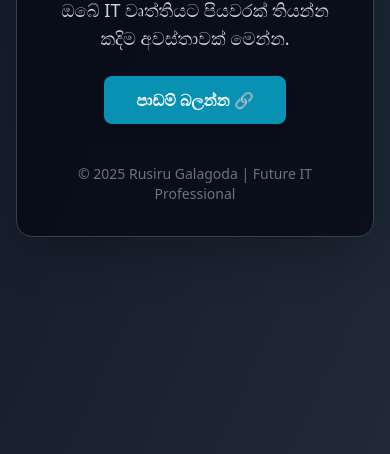
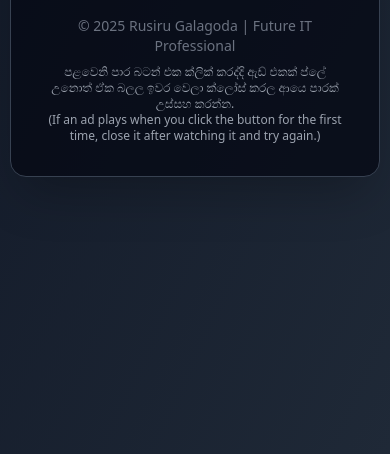
Before and after one commit to Lahiru-Rasanjaya/Cybersecurity, a plain HTML site: page index.html in a window 390 px wide. Shown: the part 390-844 px from the top of the page. Drawn offline with nearby package versions, Linux system fonts and the light colour scheme.

Commit message:
new Update-add new add web urls and redesign mobile resposive

```diff
--- a/index.html
+++ b/index.html
@@ -5,19 +5,121 @@
     <meta name="viewport" content="width=device-width, initial-scale=1.0" />
     <title>Cybersecurity පාඩම්</title>
     <script src="https://cdn.tailwindcss.com"></script>
+    <style>
+      body {
+        margin: 0;
+        padding: 0;
+      }
+
+      .container {
+        display: flex;
+        justify-content: space-between;
+        align-items: flex-start;
+        min-height: 100vh;
+        padding: 20px;
+      }
+
+      .leftContainer,
+      .rightContainer {
+        flex: 1;
+        display: flex;
+        justify-content: center;
+        align-items: flex-start;
+        max-width: 250px; /* ad box එක screen එකෙන් පිටවෙන්න එපා */
+      }
+
+      .centerContainer {
+        flex: 2;
+        display: flex;
+        justify-content: center;
+        align-items: flex-start;
+      }
+
+    /* --- Mobile view styles --- */
+@media (max-width: 768px) {
+  .container {
+    display: flex;
+    flex-direction: column;
+    align-items: center; /* මැදට align වෙන්න */
+    padding: 10px;
+  }
+
+  .leftContainer,
+  .rightContainer {
+    order: unset; /* එකක් උඩ - එකක් යට */
+    width: 100%;  /* screen width එකට fit වෙන්න */
+    max-width: 100%; /* pitaita gihin යන්න එපා */
+    margin-bottom: 15px;
+  }
+
+  .centerContainer {
+    order: 2;
+    width: 100%;
+    max-width: 100%;
+  }
+
+  .leftContainer {
+    order: 1; /* උඩින් */
+  }
+
+  .rightContainer {
+    order: 3; /* යටින් */
+  }
+}
+
+    </style>
   </head>
-<body class="bg-gradient-to-br from-gray-900 to-gray-800 text-white min-h-screen flex items-center justify-center px-4">
+  <body class="bg-gradient-to-br from-gray-900 to-gray-800 text-white">
+    <div class="container">
+      <!-- Left Section (mobile top) -->
+      <div class="leftContainer">
+        <script
+          async="async"
+          data-cfasync="false"
+          src="//pl27724644.revenuecpmgate.com/3f3c0c0cce4397abab899fa968eb37e4/invoke.js"
+        ></script>
+        <div id="container-3f3c0c0cce4397abab899fa968eb37e4"></div>
+      </div>
 
-  <div class="bg-gray-950 bg-opacity-70 p-8 rounded-2xl shadow-2xl max-w-xl w-full text-center border border-gray-700">
-    <h1 class="text-4xl font-extrabold text-cyan-400 mb-4">🔐 Cybersecurity පාඩම්</h1>
-    <p class="text-gray-300 text-lg mb-6">ඔබේ IT වෘත්තියට පියවරක් තියන්න කදිම අවස්තාවක් මෙන්න.</p>
+      <!-- Center Section -->
+      <div class="centerContainer">
+        <div
+          class="bg-gray-950 bg-opacity-70 p-8 rounded-2xl shadow-2xl max-w-xl w-full text-center border border-gray-700"
+        >
+          <h1 class="text-4xl font-extrabold text-cyan-400 mb-4">
+            🔐 Cybersecurity පාඩම්
+          </h1>
+          <p class="text-gray-300 text-lg mb-6">
+            ඔබේ IT වෘත්තියට පියවරක් තියන්න කදිම අවස්තාවක් මෙන්න.
+          </p>
 
-    <button onclick="handleClick()"
-      class="bg-cyan-600 hover:bg-cyan-700 text-white font-bold py-3 px-8 rounded-lg transition duration-300 shadow-lg">
+          <button
+            onclick="handleClick()"
+            class="bg-cyan-600 hover:bg-cyan-700 text-white font-bold py-3 px-8 rounded-lg transition duration-300 shadow-lg"
+          >
             පාඩම් බලන්න 🔗
           </button>
 
-    <p class="mt-10 text-sm text-gray-500">© 2025 Rusiru Galagoda | Future IT Professional</p>
+          <p class="mt-10 text-sm text-gray-500">
+            © 2025 Rusiru Galagoda | Future IT Professional
+          </p>
+          <div class="text-xs text-gray-400 mt-2">
+            පළවෙනි පාර බටන් එක ක්ලික් කරද්දි ඇඩ් එකක් ප්ලේ උනොත් ඒක බලල ඉවර වෙලා ක්ලෝස් කරල ආයෙ පාරක් උස්සහ කරන්න.<br />
+            (If an ad plays when you click the button for the first time, close
+            it after watching it and try again.)
+          </div>
+        </div>
+      </div>
+
+      <!-- Right Section (mobile bottom) -->
+      <div class="rightContainer">
+        <script
+          async="async"
+          data-cfasync="false"
+          src="//pl27724600.revenuecpmgate.com/9f5a991fe18dd7211e98fe6ea7d45c28/invoke.js"
+        ></script>
+        <div id="container-9f5a991fe18dd7211e98fe6ea7d45c28"></div>
+      </div>
     </div>
 
     <script>
@@ -25,12 +127,16 @@
 
       function handleClick() {
         if (!clickedOnce) {
-        // First click – open ad only
-        window.open("https://www.profitableratecpm.com/yy2p3bs9?key=053c75bb4e9e2399b5c4b42be5007cc2", "_blank");
+          window.open(
+            "https://www.profitableratecpm.com/yy2p3bs9?key=053c75bb4e9e2399b5c4b42be5007cc2",
+            "_blank"
+          );
           clickedOnce = true;
         } else {
-        // Second click – open Google Drive
-        window.open("https://drive.google.com/drive/folders/16HZJQeaz97H6WDdGJ5Jic2oFxTkyTIfe", "_blank");
+          window.open(
+            "https://drive.google.com/drive/folders/16HZJQeaz97H6WDdGJ5Jic2oFxTkyTIfe",
+            "_blank"
+          );
         }
       }
     </script>
```
Also changed, not shown: 1 other file. Lines whose indentation alone changed are shown as unchanged.
